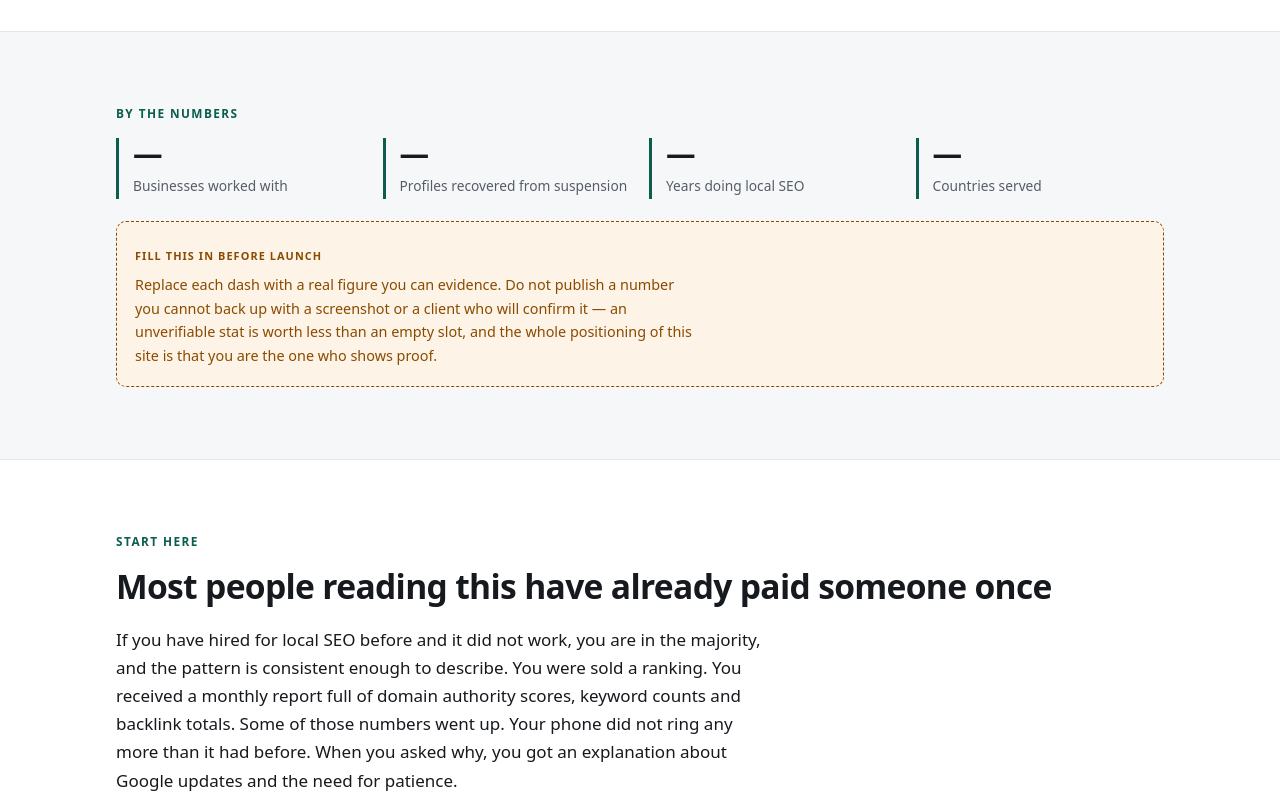
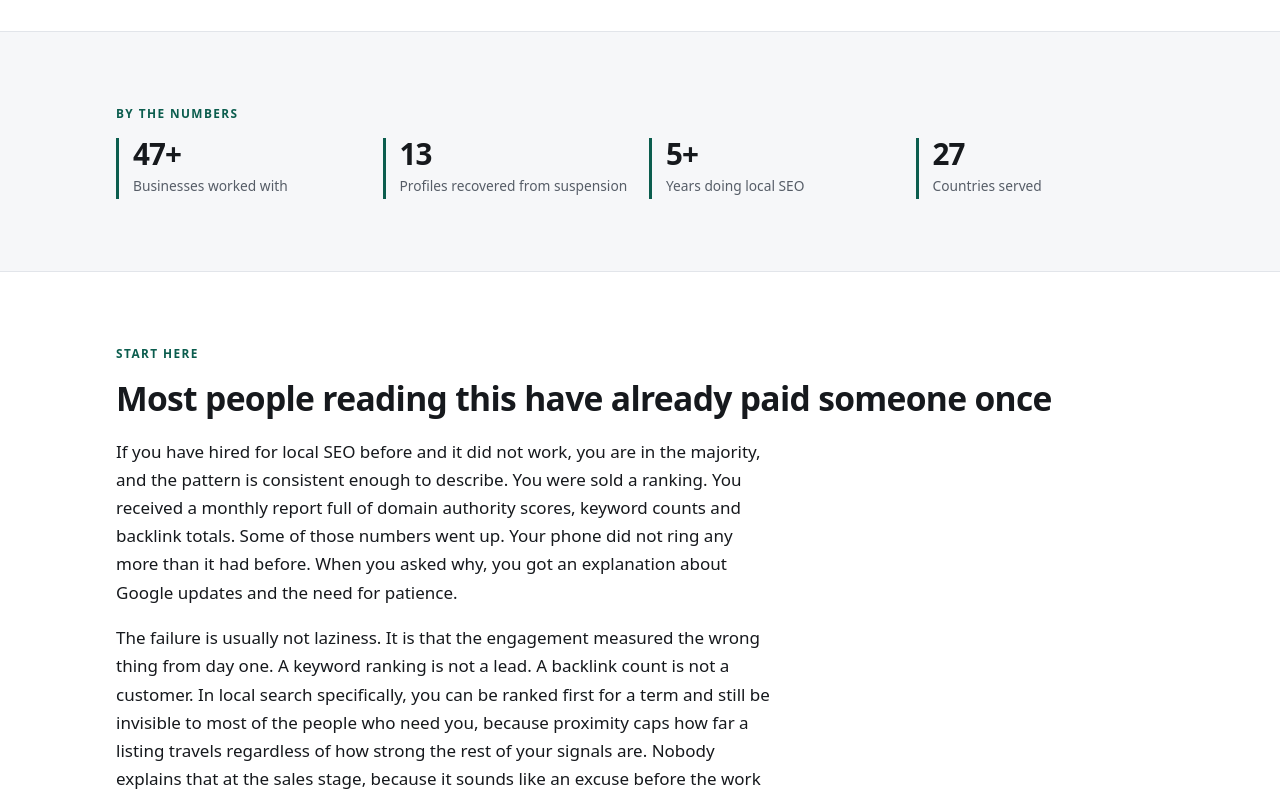
Before and after one commit to abbasid9276-spec/waseem-local-seo, a Next.js app: page / in a window 1280 px wide. Shown: the part 760-1559 px from the top of the page. Built offline with nearby package versions, Linux system fonts and the light colour scheme.

Commit message:
Update page.js

```diff
--- a/app/page.js
+++ b/app/page.js
@@ -48,20 +48,11 @@ export default function Home() {
         <section className="alt">
           <div className="wrap">
             <p className="eyebrow">By the numbers</p>
-            <div className="grid g4" style={{ marginBottom: "22px" }}>
-              <div className="stat"><b>—</b><span>Businesses worked with</span></div>
-              <div className="stat"><b>—</b><span>Profiles recovered from suspension</span></div>
-              <div className="stat"><b>—</b><span>Years doing local SEO</span></div>
-              <div className="stat"><b>—</b><span>Countries served</span></div>
-            </div>
-            <div className="ph">
-              <span className="ph-tag">Fill this in before launch</span>
-              <p>
-                Replace each dash with a real figure you can evidence. Do not publish a
-                number you cannot back up with a screenshot or a client who will confirm
-                it — an unverifiable stat is worth less than an empty slot, and the
-                whole positioning of this site is that you are the one who shows proof.
-              </p>
+            <div className="grid g4" style={{ marginBottom: "0" }}>
+              <div className="stat"><b>47+</b><span>Businesses worked with</span></div>
+              <div className="stat"><b>13</b><span>Profiles recovered from suspension</span></div>
+              <div className="stat"><b>5+</b><span>Years doing local SEO</span></div>
+              <div className="stat"><b>27</b><span>Countries served</span></div>
             </div>
           </div>
         </section>
@@ -181,8 +172,8 @@ export default function Home() {
                   <tr><th>Calls you currently receive</th><td>12 per month</td></tr>
                   <tr><th>Calls at position 2</th><td>40–55 per month</td></tr>
                   <tr><th>Your close rate</th><td>30%</td></tr>
-                  <tr><th>Average job value</th><td>PKR 15,000 / $180</td></tr>
-                  <tr><th><strong>Monthly gap</strong></th><td><strong>roughly 9–13 jobs — PKR 135,000–195,000</strong></td></tr>
+                  <tr><th>Average job value</th><td>$180</td></tr>
+                  <tr><th><strong>Monthly gap</strong></th><td><strong>roughly 9–13 jobs — $1,600–2,300</strong></td></tr>
                 </tbody>
               </table>
             </div>
@@ -401,19 +392,18 @@ export default function Home() {
             <p className="eyebrow">Pricing</p>
             <h2>What it costs, published</h2>
             <p>
-              Local SEO in Pakistan typically runs between PKR 30,000 and PKR 150,000 per
-              month. Most single-location engagements sit between PKR 75,000 and PKR
-              120,000. I publish these because the most common question in this market is
-              cost, and because a provider who will not name a range before a sales call
-              is usually pricing you rather than the work.
+              Three plans, in US dollars, billed monthly. Most single-location
+              businesses start at $390. I publish these because the most common question
+              I get is cost, and because a provider who will not name a price before a
+              sales call is usually pricing you rather than the work.
             </p>
-            <div className="grid g4">
+            <div className="grid g3">
               {pricing.map((p) => (
                 <div className="card price-card" key={p.tier}>
                   <h3>{p.tier}</h3>
                   <div className="amt">
-                    {p.pkr}
-                    <small>{p.usd} · {p.cadence}</small>
+                    {p.usd}
+                    <small>{p.cadence}</small>
                   </div>
                   <ul>
                     {p.includes.map((i) => <li key={i}>{i}</li>)}
```
